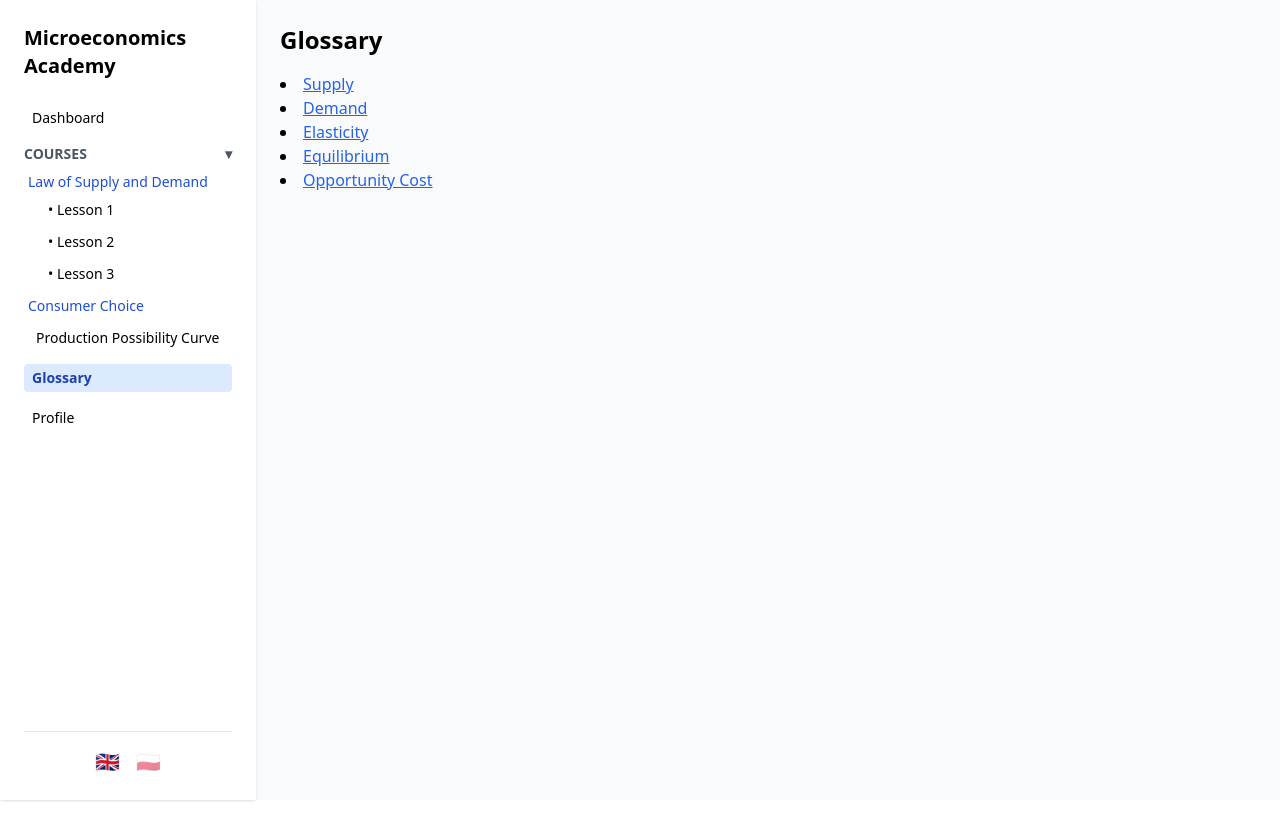
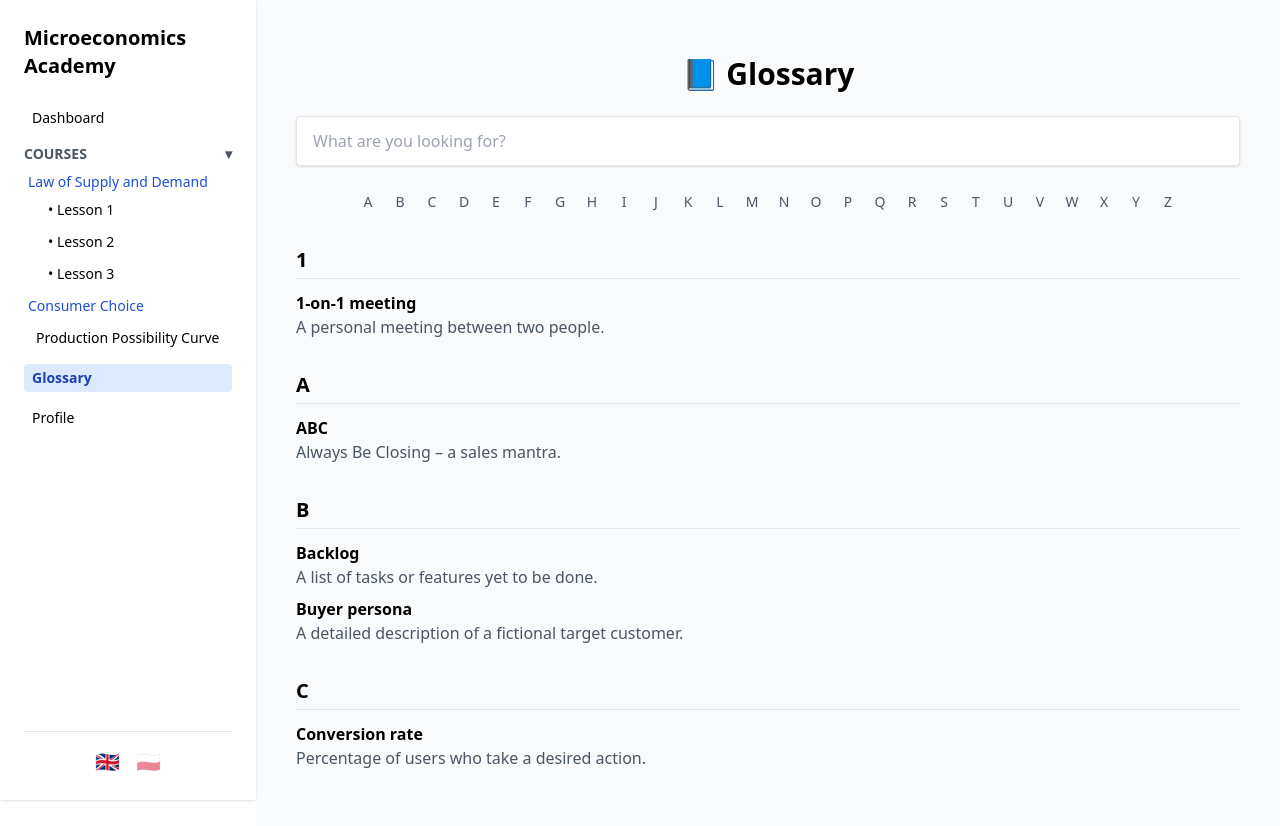
Before and after one commit to siedlmi/microeconomics-app, a React (Create React App) app: page /glossary in a window 1280 px wide. Before the commit the page ends 800 px from the top, so only its background shows below. Built offline with nearby package versions, Linux system fonts and the light colour scheme.

Commit message:
changed UI for glossary

```diff
--- a/src/components/Glossary.tsx
+++ b/src/components/Glossary.tsx
@@ -1,19 +1,77 @@
-import { Link } from 'react-router-dom';
+import { useState, useMemo } from 'react';
+import glossary from '../data/glossaryData';
+
+const alphabet = 'ABCDEFGHIJKLMNOPQRSTUVWXYZ'.split('');
 
 export default function Glossary() {
-  const terms = ['Supply', 'Demand', 'Elasticity', 'Equilibrium', 'Opportunity Cost'];
+  const [search, setSearch] = useState('');
+  const [activeLetter, setActiveLetter] = useState<string | null>(null);
+
+  const filtered = useMemo(() => {
+    return glossary
+      .filter(entry =>
+        entry.term.toLowerCase().includes(search.toLowerCase())
+      )
+      .filter(entry =>
+        activeLetter ? entry.term.toUpperCase().startsWith(activeLetter) : true
+      )
+      .sort((a, b) => a.term.localeCompare(b.term));
+  }, [search, activeLetter]);
+
+  const grouped = useMemo(() => {
+    return filtered.reduce((acc: Record<string, typeof glossary>, item) => {
+      const first = item.term[0].toUpperCase();
+      if (!acc[first]) acc[first] = [];
+      acc[first].push(item);
+      return acc;
+    }, {});
+  }, [filtered]);
+
   return (
-    <div>
-      <h1 className="text-2xl font-bold mb-4">Glossary</h1>
-      <ul className="list-disc list-inside">
-        {terms.map(term => (
-          <li key={term}>
-            <Link to={`/glossary/${term.toLowerCase()}`} className="text-blue-600 underline">
-              {term}
-            </Link>
-          </li>
+    <div className="max-w-5xl mx-auto px-4 py-8">
+      <h1 className="text-3xl font-bold mb-6 text-center">📘 Glossary</h1>
+
+      <input
+        type="text"
+        placeholder="What are you looking for?"
+        className="w-full px-4 py-3 rounded border mb-6 shadow"
+        value={search}
+        onChange={e => setSearch(e.target.value)}
+      />
+
+      <div className="flex flex-wrap justify-center gap-2 mb-8 text-sm text-gray-600">
+        {alphabet.map((letter) => (
+          <button
+            key={letter}
+            onClick={() => setActiveLetter(letter === activeLetter ? null : letter)}
+            className={`w-6 h-6 flex items-center justify-center rounded hover:bg-blue-100 ${
+              activeLetter === letter ? 'bg-blue-600 text-white' : ''
+            }`}
+          >
+            {letter}
+          </button>
         ))}
-      </ul>
+      </div>
+
+      <div className="space-y-8">
+        {Object.entries(grouped).map(([letter, terms]) => (
+          <section key={letter}>
+            <h2 className="text-xl font-semibold border-b pb-1 mb-3">{letter}</h2>
+            <ul className="space-y-2">
+              {terms.map((entry, i) => (
+                <li key={i}>
+                  <div className="font-semibold">{entry.term}</div>
+                  <div className="text-gray-600">{entry.definition}</div>
+                </li>
+              ))}
+            </ul>
+          </section>
+        ))}
+
+        {filtered.length === 0 && (
+          <p className="text-center text-gray-500">No matching terms found.</p>
+        )}
+      </div>
     </div>
   );
 }
--- /dev/null
+++ b/src/data/glossaryData.ts
@@ -0,0 +1,10 @@
+const glossary = [
+    { term: "1-on-1 meeting", definition: "A personal meeting between two people." },
+    { term: "ABC", definition: "Always Be Closing – a sales mantra." },
+    { term: "Backlog", definition: "A list of tasks or features yet to be done." },
+    { term: "Buyer persona", definition: "A detailed description of a fictional target customer." },
+    { term: "Conversion rate", definition: "Percentage of users who take a desired action." },
+    // ... more
+  ];
+
+  export default glossary;
```
